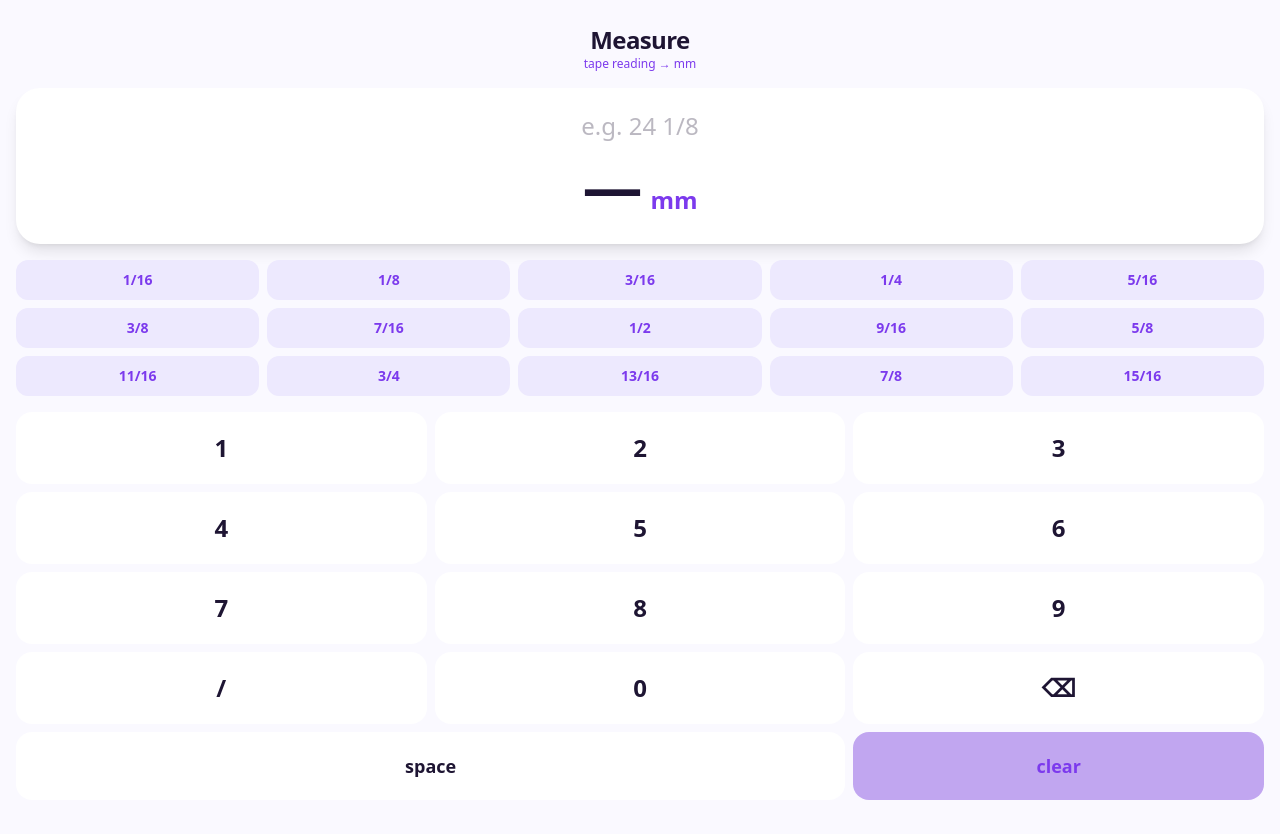
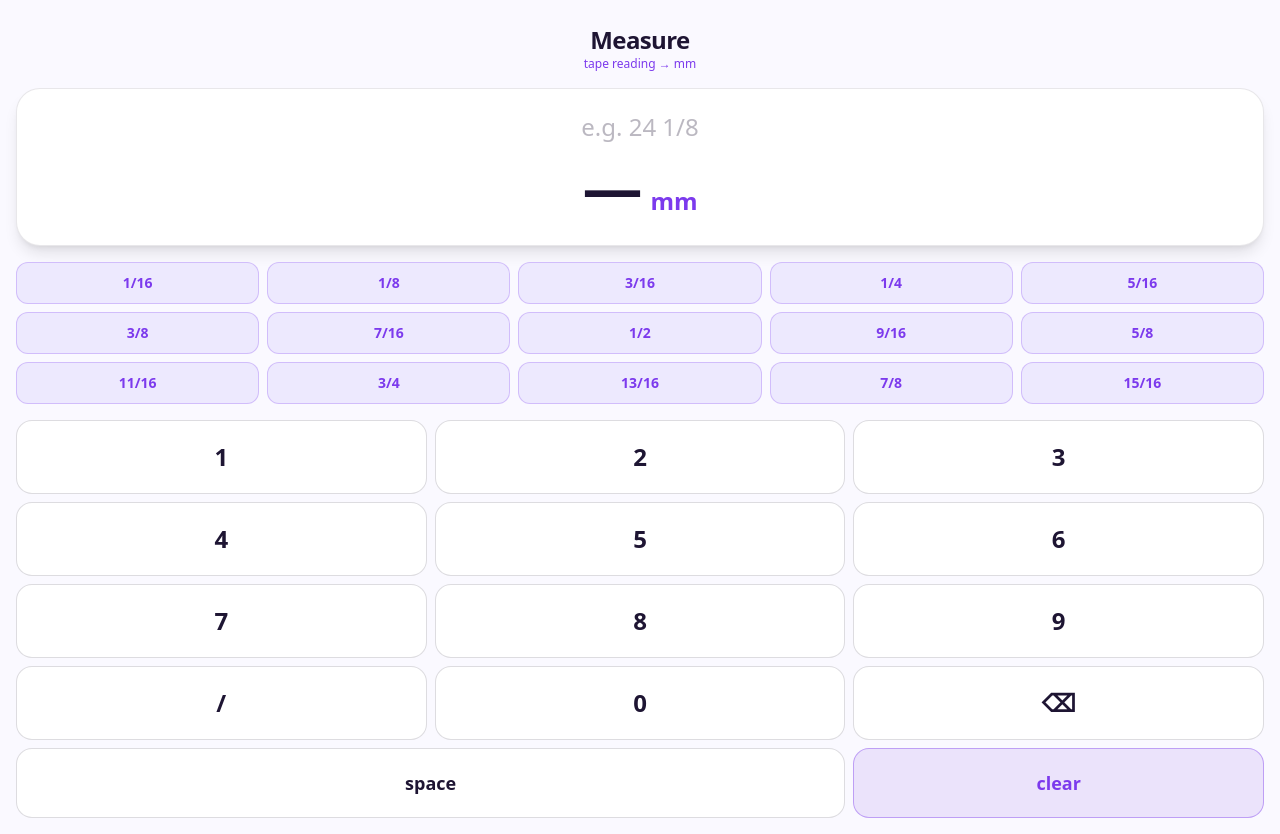
Before and after one commit to Kirkvq/MeasureTape, a Next.js app: page / in a window 1280 px wide. Built offline with nearby package versions, Linux system fonts and the light colour scheme.

Commit message:
Add subtle borders to buttons and card for edge definition

```diff
--- a/src/app/page.tsx
+++ b/src/app/page.tsx
@@ -61,7 +61,7 @@ export default function Home() {
         <p className="text-xs text-accent">tape reading → mm</p>
       </header>
 
-      <div className="mb-4 rounded-3xl bg-surface p-5 shadow-lg">
+      <div className="mb-4 rounded-3xl border border-foreground/10 bg-surface p-5 shadow-lg">
         <div className="mb-1 flex min-h-[2.25rem] items-center justify-center text-2xl font-medium text-foreground/70">
           {input ? (
             <span>
@@ -85,7 +85,7 @@ export default function Home() {
           <button
             key={chip}
             onClick={() => pressChip(chip)}
-            className="rounded-xl bg-surface-2 py-2.5 text-sm font-semibold text-accent active:scale-95 active:bg-accent-dark active:text-white transition"
+            className="rounded-xl border border-accent/25 bg-surface-2 py-2.5 text-sm font-semibold text-accent active:scale-95 active:bg-accent-dark active:text-white transition"
           >
             {chip}
           </button>
@@ -97,20 +97,20 @@ export default function Home() {
           <button
             key={key}
             onClick={() => pressKey(key)}
-            className="rounded-2xl bg-surface py-5 text-2xl font-bold text-foreground active:scale-95 active:bg-surface-2 transition"
+            className="rounded-2xl border border-foreground/15 bg-surface py-5 text-2xl font-bold text-foreground active:scale-95 active:bg-surface-2 transition"
           >
             {key}
           </button>
         ))}
         <button
           onClick={pressSpace}
-          className="col-span-2 rounded-2xl bg-surface py-5 text-lg font-bold text-foreground active:scale-95 active:bg-surface-2 transition"
+          className="col-span-2 rounded-2xl border border-foreground/15 bg-surface py-5 text-lg font-bold text-foreground active:scale-95 active:bg-surface-2 transition"
         >
           space
         </button>
         <button
           onClick={clearAll}
-          className="rounded-2xl bg-accent-dark/40 py-5 text-lg font-bold text-accent active:scale-95 active:bg-accent-dark active:text-white transition"
+          className="rounded-2xl border border-accent/40 bg-accent-dark/10 py-5 text-lg font-bold text-accent active:scale-95 active:bg-accent-dark active:text-white transition"
         >
           clear
         </button>
```
